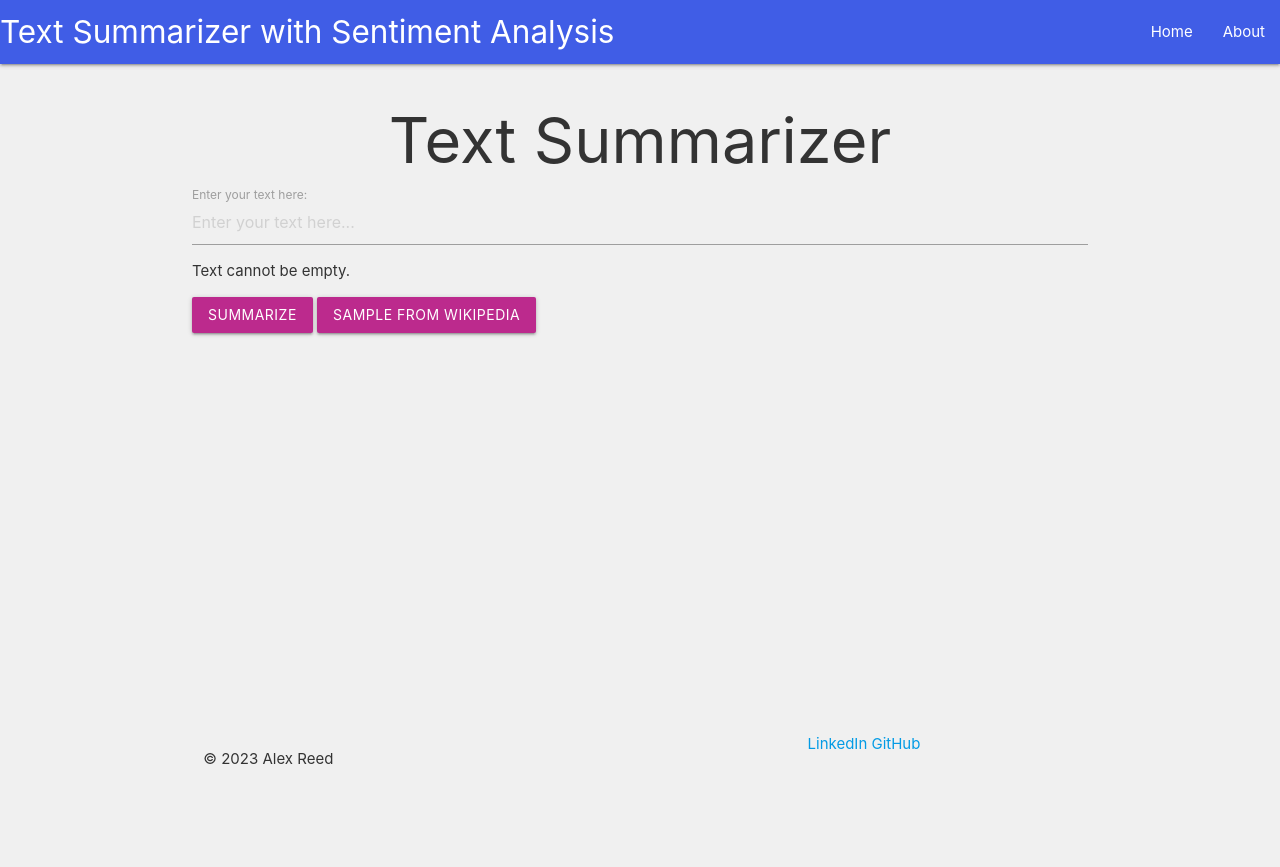
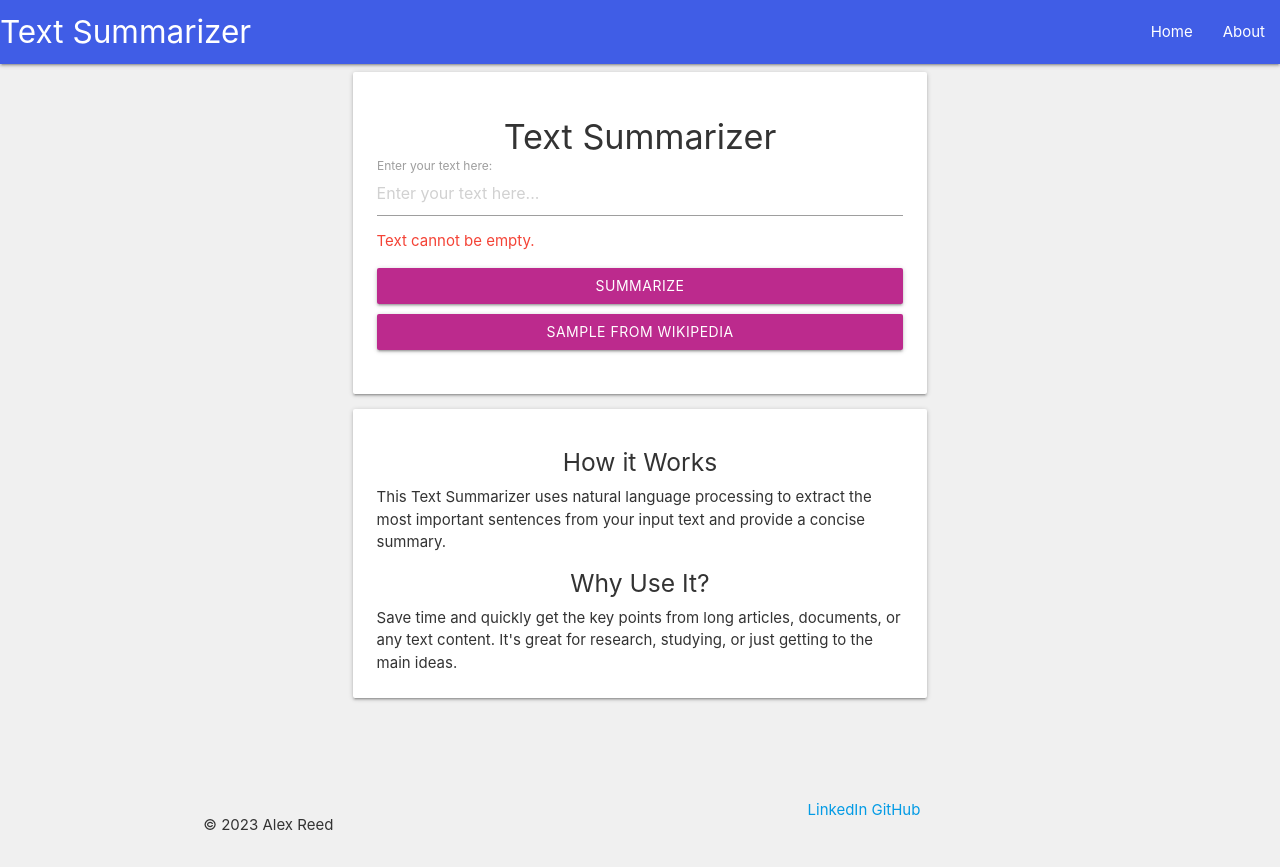
Before and after one commit to alex-t-reed/Text-Summarizer-Sentiment-Analysis, a Flask app: page / in a window 1280 px wide. Before the commit the page ends 764 px from the top, so only its background shows below. Run offline with Flask 3, Linux system fonts and the light colour scheme.

Commit message:
Edited styling/demo

```diff
--- a/templates/about.html
+++ b/templates/about.html
@@ -13,6 +13,7 @@
         <li class="collection-item">Flask Web Framework</li>
         <li class="collection-item">NLTK (Natural Language Toolkit)</li>
         <li class="collection-item">Bootstrap Framework</li>
+        <li class="collection-item">TextBlob for Sentiment Analysis</li>
     </ul>
     <div class="divider"></div>
     <h5>Limitations:</h5>
--- a/templates/base.html
+++ b/templates/base.html
@@ -3,54 +3,67 @@
 <head>
     <meta charset="UTF-8">
     <title>Text Summarizer with Sentiment Analysis</title>
+    <meta name="viewport" content="width=device-width, initial-scale=1.0">
     <link rel="stylesheet" href="https://cdnjs.cloudflare.com/ajax/libs/materialize/1.0.0/css/materialize.min.css">
+    <link href="https://fonts.googleapis.com/icon?family=Material+Icons" rel="stylesheet">
     <style>
         body {
-            transition: background-color 0.3s, color 0.3s;
-            background-color: #f0f0f0; /* Light gray background */
-            color: #333; /* Dark gray text */
+            background-color: #f0f0f0;
+            color: #333;
             margin: 0;
             padding: 0;
-            min-height: 100vh; /* Ensure full viewport height */
             display: flex;
-            flex-direction: column; /* Make the body a flex container */
+            flex-direction: column;
+            min-height: 100vh;
         }
 
-        /* Wrapper for content */
         .content-wrapper {
-            flex-grow: 1; /* Allow content to grow and take available space */
-            padding-bottom: 56px; /* Adjust for the height of the footer */
+            flex-grow: 1;
+            padding-bottom: 56px;
         }
 
-        /* Footer styles */
         .footer {
-            background-color: #f0f0f0; /* Light gray background for footer */
-            color: #333; /* Dark gray text for footer */
+            background-color: #f0f0f0;
+            color: #333;
             padding: 10px 0;
-            width: 100%;
         }
 
         .footer p {
             margin-bottom: 0;
         }
 
-        /* Navigation bar styles */
         .navbar {
-            background-color: #405DE6; /* Background color for the navigation bar */
-            color: #fff; /* Text color for the navigation bar */
+            background-color: #405DE6;
+            color: #fff;
+        }
+
+        /* Adjust the navigation bar for small screens */
+        @media (max-width: 600px) {
+            .navbar {
+                padding: 0 10px;
+            }
+
+            .brand-logo {
+                font-size: 24px; /* Adjust font size for small screens */
+            }
         }
     </style>
 </head>
 <body>
     <nav class="navbar">
         <div class="nav-wrapper">
-            <a href="/" class="brand-logo">Text Summarizer with Sentiment Analysis</a>
+            <a href="/" class="brand-logo">Text Summarizer</a>
+            <a href="#" data-target="mobile-nav" class="sidenav-trigger"><i class="material-icons">menu</i></a>
             <ul id="nav-mobile" class="right hide-on-med-and-down">
                 <li><a href="/">Home</a></li>
                 <li><a href="/about">About</a></li>
             </ul>
         </div>
     </nav>
+    <ul class="sidenav" id="mobile-nav">
+        <li><a href="/">Home</a></li>
+        <li><a href="/about">About</a></li>
+    </ul>
     <div class="content-wrapper">
         {% block content %}{% endblock %}
     </div>
@@ -72,6 +85,7 @@
     <script>
         // Initialize Materialize components
         $(document).ready(function () {
+            $('.sidenav').sidenav();
             M.AutoInit();
         });
 
--- a/templates/index.html
+++ b/templates/index.html
@@ -2,65 +2,127 @@
 
 {% block content %}
 <div class="container mt-5">
-    <h1 class="center-align">Text Summarizer</h1>
+    <div class="row">
+        <div class="col s12 m8 offset-m2">
+            <div class="card">
+                <div class="card-content">
+                    <h4 class="center-align">Text Summarizer</h4>
                     <form method="POST" action="/summarize" onsubmit="return validateForm()">
                         <div class="input-field">
-            <textarea id="input_text" class="materialize-textarea" name="input_text" rows="1"
+                            <textarea id="input_text" class="materialize-textarea" name="input_text"
                                 placeholder="Enter your text here..." required></textarea>
                             <label for="input_text">Enter your text here:</label>
-            <div class="invalid-feedback">Text cannot be empty.</div>
+                            <div class="invalid-feedback red-text">Text cannot be empty.</div>
                         </div>
-        <button type="submit" class="btn waves-effect waves-light" style="background-color: #bc2a8d;">Summarize</button>
-
-        <!-- "Sample from Wikipedia" button to fetch random Wikipedia text -->
-        <button type="button" class="btn waves-effect waves-light" style="background-color: #bc2a8d;"
-            id="sampleBtn">Sample from Wikipedia</button>
+                        <div class="row">
+                            <div class="col s12">
+                                <button type="submit" class="btn waves-effect waves-light"
+                                    style="background-color: #bc2a8d; width: 100%;">Summarize</button>
+                                <button type="button" class="btn waves-effect waves-light"
+                                    style="background-color: #bc2a8d; width: 100%; margin-top: 10px;" id="sampleBtn">Sample from Wikipedia</button>
+                            </div>
+                        </div>
                     </form>
+                </div>
+            </div>
             {% if summary %}
-    <hr>
+            <div class="card">
+                <div class="card-content">
         <div class="row">
-        <div class="col s6">
-            <h3 class="center-align">Original Text</h3>
+            <div class="col s12 m6">
+                <h5 class="center-align">Original Text</h5>
                 <p>{{ original_text }}</p>
-            <h4 class="center-align">Sentiment</h4>
+                <h6 class="center-align">Sentiment</h6>
+                <div class="progress">
+                    <div class="determinate" id="originalSentimentBar" style="width: {{ (original_sentiment_score + 1) * 50 }}%;"></div>
+                </div>
                 <p>
                     {% if original_sentiment == "Positive" %}
-                <span style="color: green;">{{ original_sentiment }}</span>
+                    <span class="green-text">Positive</span>
                     {% elif original_sentiment == "Negative" %}
-                <span style="color: red;">{{ original_sentiment }}</span>
+                    <span class="red-text">Negative</span>
                     {% else %}
-                <span style="color: gray;">{{ original_sentiment }}</span>
+                    <span class="grey-text">Neutral</span>
                     {% endif %}
                 </p>
-            <h4 class="center-align">Sentiment Score</h4>
+                <h6 class="center-align">Sentiment Score</h6>
                 <p>{{ original_sentiment_score }}</p>
             </div>
-        <div class="col s6">
-            <h3 class="center-align">Summary</h3>
-            <p>{{ summary }}</p>
-            <h4 class="center-align">Sentiment</h4>
+            <div class="col s12 m6">
+                <h5 class="center-align">Summary</h5>
+                <p id="summaryText">{{ summary }}</p>
+                <hr>
+                <button class="btn waves-effect waves-light copy-button"
+                    style="background-color: #bc2a8d; width: 100%;" data-clipboard-target="#summaryText">Copy Summary</button>
+                <h6 class="center-align">Sentiment</h6>
+                <div class="progress">
+                    <div class="determinate" id="summarySentimentBar" style="width: {{ (summary_sentiment_score + 1) * 50 }}%;"></div>
+                </div>
                 <p>
                     {% if summary_sentiment == "Positive" %}
-                <span style="color: green;">{{ summary_sentiment }}</span>
+                    <span class="green-text">Positive</span>
                     {% elif summary_sentiment == "Negative" %}
-                <span style="color: red;">{{ summary_sentiment }}</span>
+                    <span class="red-text">Negative</span>
                     {% else %}
-                <span style="color: gray;">{{ summary_sentiment }}</span>
+                    <span class="grey-text">Neutral</span>
                     {% endif %}
                 </p>
-            <h4 class="center-align">Sentiment Score</h4>
+                <h6 class="center-align">Sentiment Score</h6>
                 <p>{{ summary_sentiment_score }}</p>
             </div>
         </div>
+    </div>
+            </div>
             {% endif %}
+            {% if not summary %}
+            <div class="card">
+                <div class="card-content">
+                    <h5 class="center-align">How it Works</h5>
+                    <p>
+                        This Text Summarizer uses natural language processing to extract the most important sentences from your input text and provide a concise summary.
+                    </p>
+                    <h5 class="center-align">Why Use It?</h5>
+                    <p>
+                        Save time and quickly get the key points from long articles, documents, or any text content. It's great for research, studying, or just getting to the main ideas.
+                    </p>
+                </div>
+            </div>
+            {% endif %}
+        </div>
+    </div>
+</div>
 
-</div>
 <script src="https://code.jquery.com/jquery-3.5.1.min.js"></script>
 <script src="https://cdnjs.cloudflare.com/ajax/libs/materialize/1.0.0/js/materialize.min.js"></script>
+<script src="https://cdnjs.cloudflare.com/ajax/libs/clipboard.js/2.0.8/clipboard.min.js"></script>
+
 <script>
+    // Function to handle the input event
+    function handleInput() {
+        const inputText = document.getElementById("input_text");
+        const invalidFeedback = document.querySelector(".invalid-feedback");
+        if (inputText.value.trim() === "") {
+            // Display the invalid feedback if the input is empty
+            invalidFeedback.style.display = "block";
+        } else {
+            // Hide the invalid feedback if the input is not empty
+            invalidFeedback.style.display = "none";
+        }
+    }
+
     // Initialize Materialize components
     $(document).ready(function () {
         M.AutoInit();
+
+        // Add an input event listener to the textarea
+        const inputText = document.getElementById("input_text");
+        inputText.addEventListener("input", handleInput);
+
+        // Trigger the input event on page load
+        handleInput();
+
+        // Initialize clipboard.js for copy buttons
+        new ClipboardJS('.copy-button');
     });
 
     // "Sample from Wikipedia" button click event to fetch random Wikipedia text
@@ -78,6 +140,8 @@
                 inputText.value = randomText;
                 // Auto-resize the textarea to fit the content
                 M.textareaAutoResize(inputText);
+                // Trigger the input event to check for empty input
+                handleInput();
                 // Automatically submit the form to summarize the text
                 document.querySelector("form").submit();
             })
@@ -94,10 +158,17 @@
             document.querySelector(".invalid-feedback").style.display = "block";
             return false;
         } else {
-            // Hide the invalid feedback
+            // Hide the invalid feedback if the input is not empty
             document.querySelector(".invalid-feedback").style.display = "none";
             return true;
         }
     }
+    function sentimentColor(score) {
+    // Map sentiment score to a color gradient
+    const color = `hsl(${(score + 1) * 60}, 100%, 50%)`;
+    return color;
+}
+
 </script>
+
 {% endblock %}
```
Also changed, not shown: readme.md. Lines whose indentation alone changed are shown as unchanged.
